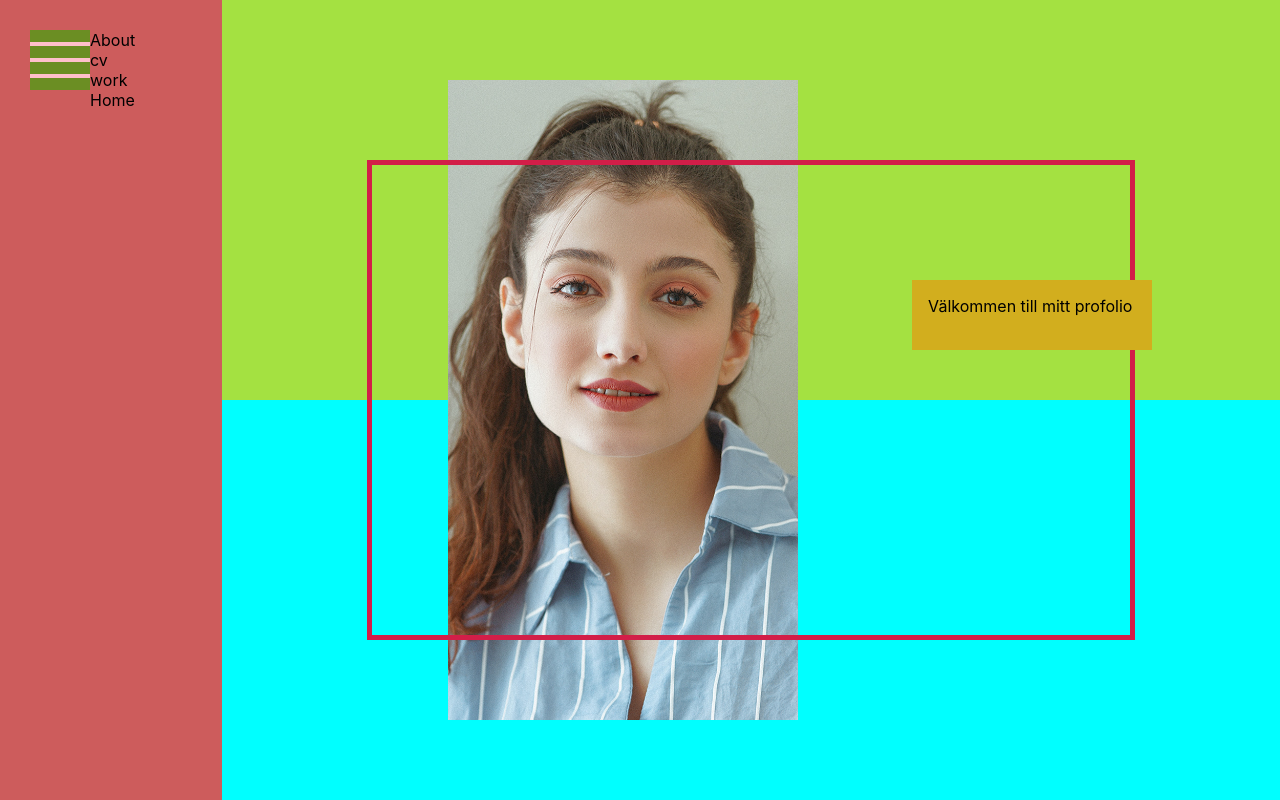
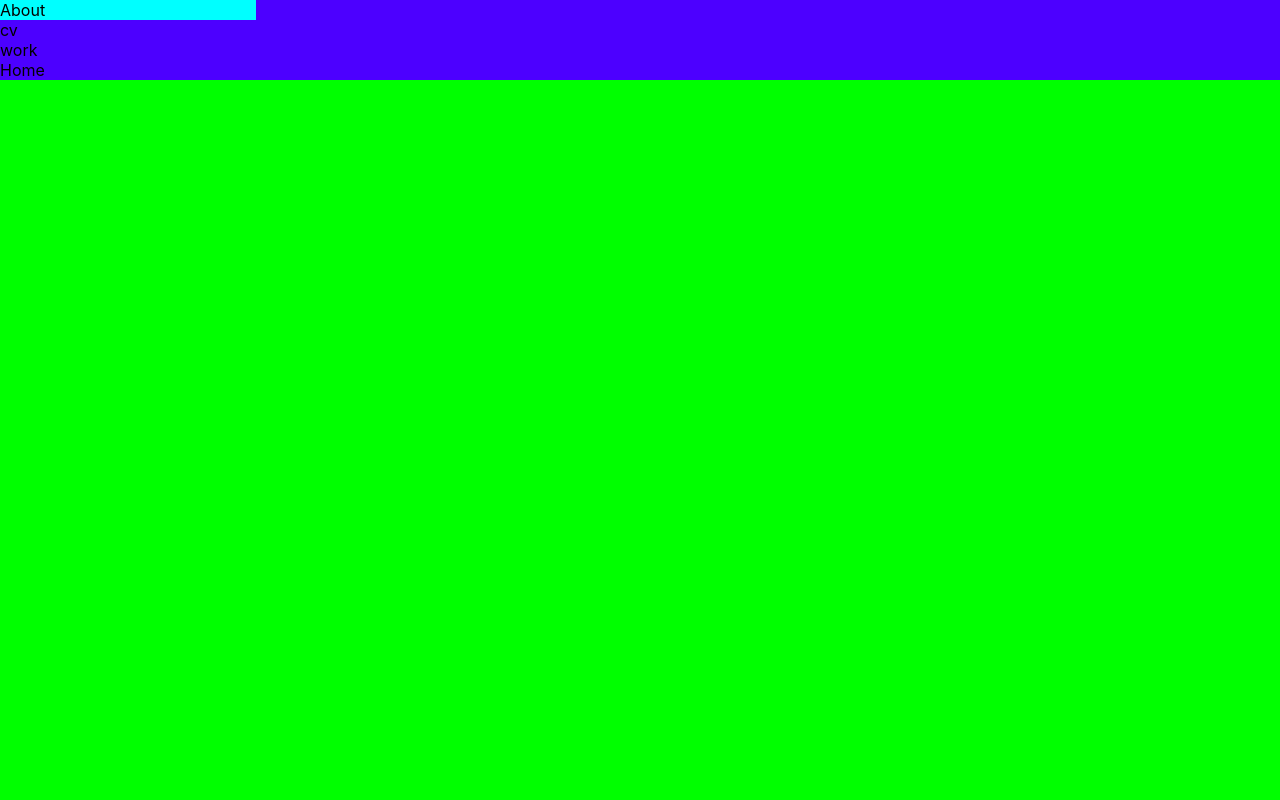
Before and after one commit to mariaekmaan1991/nextJsPortfolio, a Next.js app: page / in a window 1280 px wide. Both pictures are taken after a click on the element 60 px from the left and 60 px from the top of the page. Built offline with nearby package versions, Linux system fonts and the light colour scheme.

Commit message:
add style to nav

```diff
--- a/src/components/navbar.js
+++ b/src/components/navbar.js
@@ -1,6 +1,7 @@
 import Link from "next/link";
 import { useState, useRef, useEffect } from "react";
 import HamburgerMenu from "./hamburgerMenu";
+import styles from "../../styles/NavBar.module.scss";
 
 const useOutsideClick = (ref, callback) => {
   function handleClick(e) {
@@ -29,8 +30,9 @@ export default function NavBar() {
     <>
       <HamburgerMenu setMenuOpen={setMenuOpen} menuOpen={menuOpen} />
       {menuOpen && (
-        <nav ref={ref}>
-          <div>
+        <div className={styles.BackgroundMenu}>
+          <nav ref={ref} className={styles.NavBarMainBox}>
+            <div className={styles.NavBarLink}>
               <Link href="/about">
                 <a>About</a>
               </Link>
@@ -51,6 +53,7 @@ export default function NavBar() {
               </Link>
             </div>
           </nav>
+        </div>
       )}
     </>
   );
--- /dev/null
+++ b/styles/NavBar.module.scss
@@ -0,0 +1,25 @@
+.BackgroundMenu{
+ //background: rgba(255, 255, 255, 0.7);
+ background-color: rgb(0, 255, 0);
+ position: fixed;
+ width: 100%;
+ height: 100%;
+ top:0;
+ left: 0;
+ right: 0;
+ bottom: 0;
+ z-index: 12;
+ .NavBarMainBox{
+   background-color:rgb(76, 0, 255);
+ .NavBarLink{
+  display: flex;
+  background-color: aqua;
+  width: 20%;
+  height: 100%;
+
+  .NavBarA{
+    color: aqua;
+  }
+ }
+ }
+}
```
Lines whose indentation alone changed are shown as unchanged.
